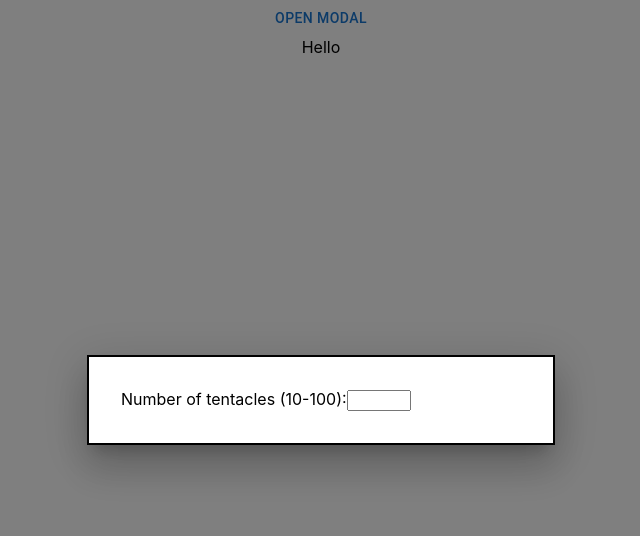
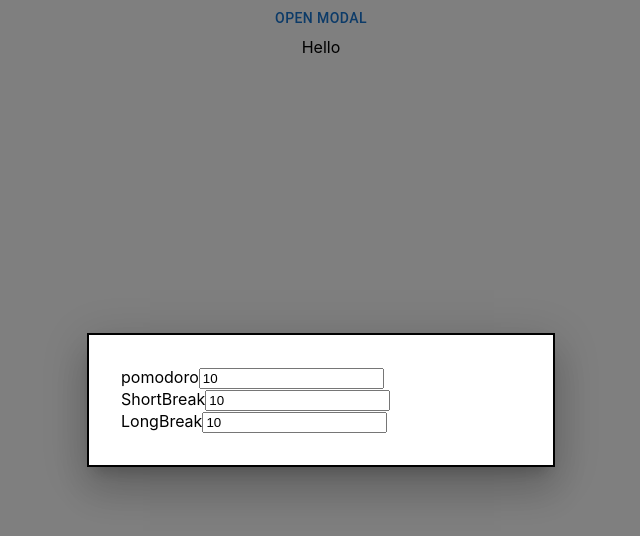
Before and after one commit to tabetommy/pomodoro-react, a React (Create React App) app: page / in a window 1280 px wide. Both pictures are taken after a click on the button "OPEN MODAL". Shown: the top 536 px of the page, without its empty margins (319-959 px from the left). Built offline with nearby package versions, Linux system fonts and the light colour scheme.

Commit message:
populated modal with inputs

```diff
--- a/src/components/numberInput/numberInput.tsx
+++ b/src/components/numberInput/numberInput.tsx
@@ -1,12 +1,15 @@
 import React from 'react';
 
-const NumberInput=()=>{
+interface Props{
+ cont: string
+}
+
+const NumberInput: React.FC<Props>=({cont})=>{
 
     return(
         <div>
-            <label htmlFor="tentacles">Number of tentacles (10-100):</label>
-            <input type="number" id="tentacles" name="tentacles"
-            min="10" max="100" />
+            <label htmlFor={cont}>{cont}</label>
+            <input type="number" id={cont} name={cont} min="0" value={10}/>
         </div>
     )
 }
--- a/src/components/setting/setting.tsx
+++ b/src/components/setting/setting.tsx
@@ -22,6 +22,8 @@ const Setting=()=>{
     const handleOpen=()=>setOpen(true);
     const handleClose=()=>setOpen(false);
 
+    const names= ['pomodoro', ' ShortBreak', 'LongBreak'];
+
     return(
         <div>
         <Button onClick={handleOpen}>Open modal</Button>
@@ -32,7 +34,9 @@ const Setting=()=>{
                 aria-describedby="modal-modal-description"
             >
                 <Box sx={style}>
-                    <NumberInput />
+                    {
+                     names.map((con:any)=><NumberInput key={con} cont={con}/>)
+                    }
                 </Box>
             </Modal>
         </div>
```
